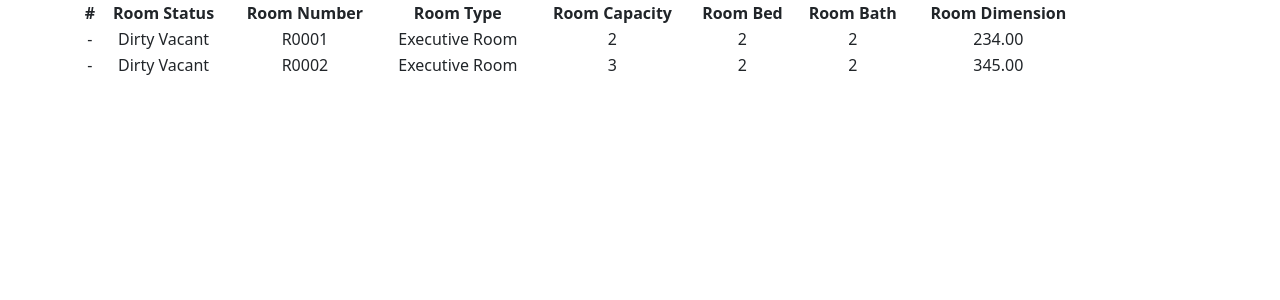
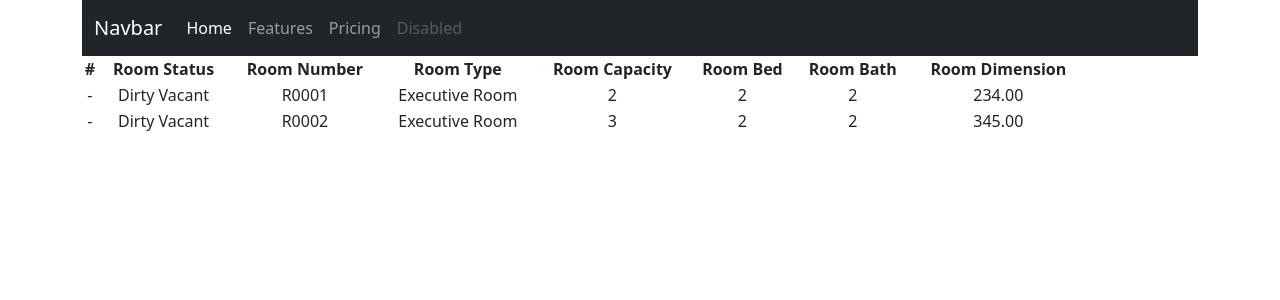
Before and after one commit to QuameOphory/hotelmanagementsystem, a Django app: page /rooms/ in a window 1280 px wide. Shown: the top 300 px of the page. Run offline with Django 4.2, Linux system fonts and the light colour scheme; data comes from the database, SQL or seed files in the repository; both versions use the stored data as it was after the commit.

Commit message:
add navbar

```diff
--- a/templates/extras/base.html
+++ b/templates/extras/base.html
@@ -12,6 +12,32 @@
 </head>
 <body>
     <div class="container">
+        <!-- NavBar starts here -->
+        <nav class="navbar navbar-expand-lg navbar-dark bg-dark">
+            <div class="container-fluid">
+              <a class="navbar-brand" href="#">Navbar</a>
+              <button class="navbar-toggler" type="button" data-bs-toggle="collapse" data-bs-target="#navbarNav" aria-controls="navbarNav" aria-expanded="false" aria-label="Toggle navigation">
+                <span class="navbar-toggler-icon"></span>
+              </button>
+              <div class="collapse navbar-collapse" id="navbarNav">
+                <ul class="navbar-nav">
+                  <li class="nav-item">
+                    <a class="nav-link active" aria-current="page" href="#">Home</a>
+                  </li>
+                  <li class="nav-item">
+                    <a class="nav-link" href="#">Features</a>
+                  </li>
+                  <li class="nav-item">
+                    <a class="nav-link" href="#">Pricing</a>
+                  </li>
+                  <li class="nav-item">
+                    <a class="nav-link disabled" href="#" tabindex="-1" aria-disabled="true">Disabled</a>
+                  </li>
+                </ul>
+              </div>
+            </div>
+        </nav>
+        <!-- NavBar Ends here -->
         {% block content %}
 
         {% endblock content %}
```
Also changed, not shown: db.sqlite3.
